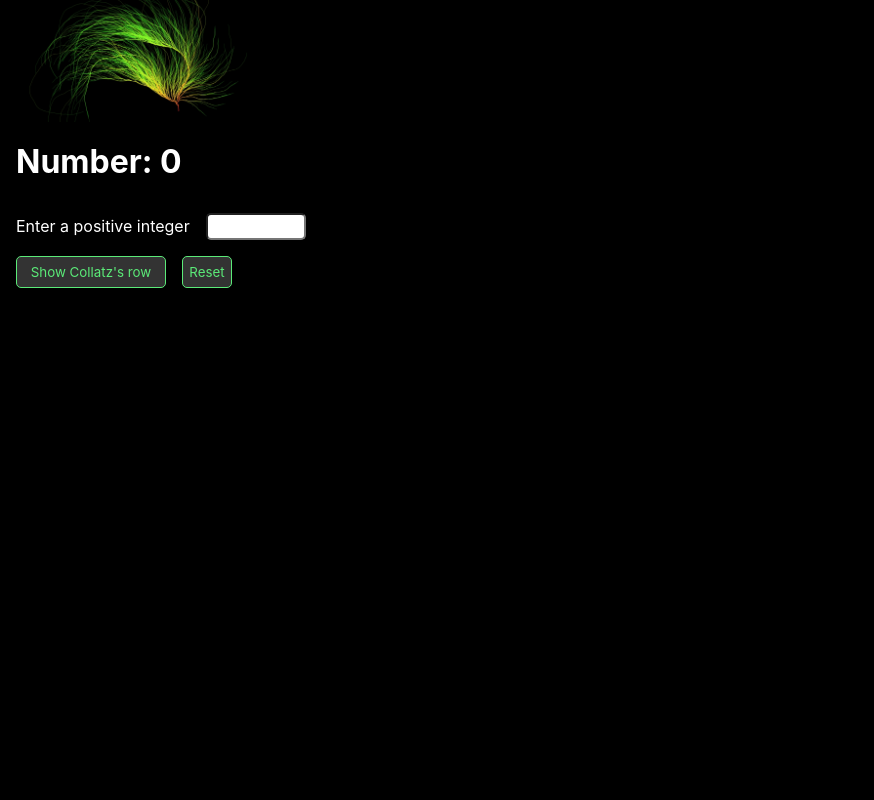
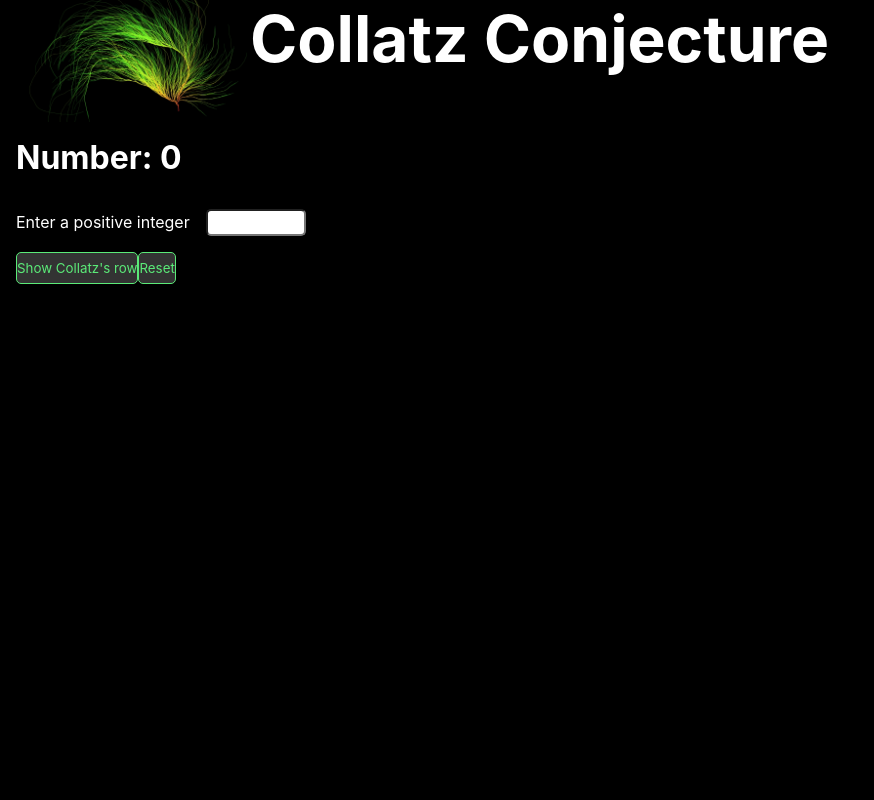
Before and after one commit to Pavel-Kliukin/Collatz_conjecture_React, a React (Create React App) app: page / in a window 1280 px wide. Shown: the top 800 px of the page, without its empty margins (0-874 px from the left). Built offline with nearby package versions, Linux system fonts and the light colour scheme.

Commit message:
css files changed to module.css

```diff
--- a/src/App.js
+++ b/src/App.js
@@ -1,11 +1,11 @@
-import './App.css';
+import style from './App.module.css';
 import Header from './Header';
 import Footer from './Footer';
 import Main from './Main';
 
 function App() {
   return (
-    <div className="App">
+    <div className={style.App}>
       <Header />
       <Main />
       <Footer />
--- a/src/Header.js
+++ b/src/Header.js
@@ -1,12 +1,12 @@
 import React from 'react';
-import './Header.css';
+import style from './Header.module.css';
 import collatzImage from './assets/collatz_by_K.A.Rousan.webp'
 
 const Header = () => {
   return (
-    <div className='Header'>
-      <img id="collatzImage" className="headerImg" src={collatzImage} alt="collatz_by_K.A.Rousan"/>
-
+    <div className={style.Header}>
+      <img id={style.collatzImage} className={style.headerImg} src={collatzImage} alt="collatz_by_K.A.Rousan"/>
+      <h1 className={style.h1}>Collatz Conjecture</h1>
     </div>
   );
 };
--- a/src/Header.css
+++ b/src/Header.module.css
@@ -1,7 +1,13 @@
 .Header {
   background-color: black;
+  color: white;
+  display: flex;
 }
 
 #collatzImage {
   width: 250px;
 }
+
+.h1 {
+  font-size: 4rem;
+}
--- a/src/Main.js
+++ b/src/Main.js
@@ -1,5 +1,5 @@
 import React, { useState, useEffect } from 'react';
-import './Main.css';
+import style from './Main.module.css';
 
 const Main = () => {
   const [number, setNumber] = useState(0); // number that user enters
@@ -58,9 +58,9 @@ const Main = () => {
         collatzArray.forEach( (element, index) => {
           const outputNumbers = document.getElementById(element)
           if (outputNumbers) {
-            outputNumbers.classList.remove('blurisation') // removes class from previous output
+            outputNumbers.classList.remove(style.blurisation) // removes class from previous output
             setTimeout ( () => {
-              outputNumbers.classList.add('blurisation')
+              outputNumbers.classList.add(style.blurisation)
             }, index*100)
           }
         });
@@ -68,9 +68,9 @@ const Main = () => {
     } else {
       const notValid = document.getElementById('notValid')
       if (notValid) {
-        notValid.classList.remove('blurisation')
+        notValid.classList.remove(style.blurisation)
         setTimeout(() => {
-          notValid.classList.add('blurisation')
+          notValid.classList.add(style.blurisation)
         }, 200);
       }
     }
@@ -78,11 +78,11 @@ const Main = () => {
   }, [trigger, collatzArray, isValidNumber, notTheSameNumber])
 
   return (
-    <div className='Main'>
-      <div className='mainBox'>
+    <div className={style.Main}>
+      <div className={style.mainBox}>
         <h1>Number: {number}</h1>
         <form onSubmit={submitHandler}>
-          <div className="inputBox">
+          <div className={style.inputBox}>
             <label htmlFor="inputNumber">Enter a positive integer</label>
             <input
               type="number"
@@ -91,19 +91,19 @@ const Main = () => {
               required
             />
           </div>
-          <div className='buttonsBox'>
-            <button className='buttons' id='submitButton' type="submit">Show Collatz's row</button>
-            <button className='buttons' id='resetButton' onClick={resetHandler}>Reset</button>
+          <div className={style.buttonsBox}>
+            <button className={style.buttons} id='submitButton' type="submit">Show Collatz's row</button>
+            <button className={style.buttons} id='resetButton' onClick={resetHandler}>Reset</button>
           </div>
         </form>
         { isValidNumber ? (
             collatzArray.map( i => {
               return (
-                <div key={i} id={i} className='outputNumbers'>{i} </div>
+                <div key={i} id={i} className={style.outputNumbers}>{i} </div>
               );
             })
           ) : (
-            <h3 id='notValid' className='notValid'>The number you entered is not valid</h3>
+            <h3 id='notValid' className={style.notValid}>The number you entered is not valid</h3>
           )
         }
       </div>
```
Also changed, not shown: src/App.module.css (renamed from src/App.css), src/Main.module.css (renamed from src/Main.css).
